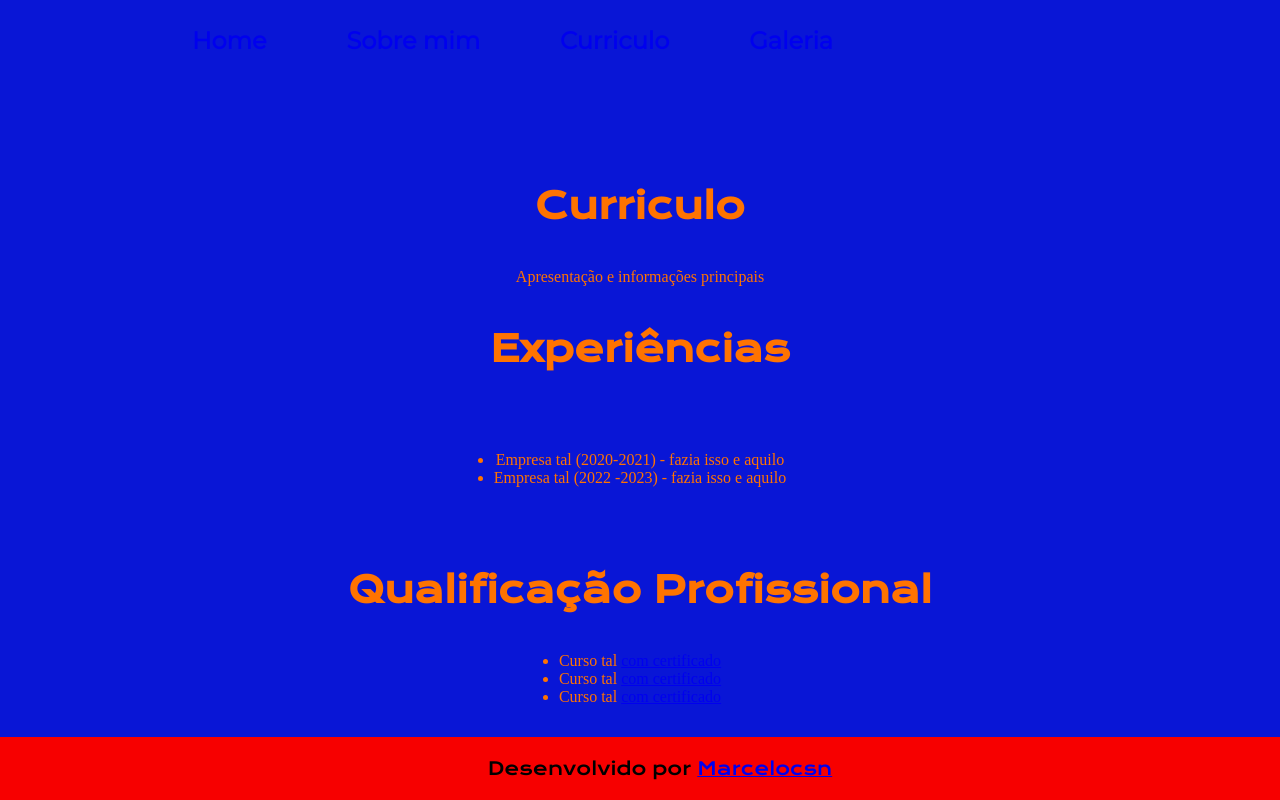
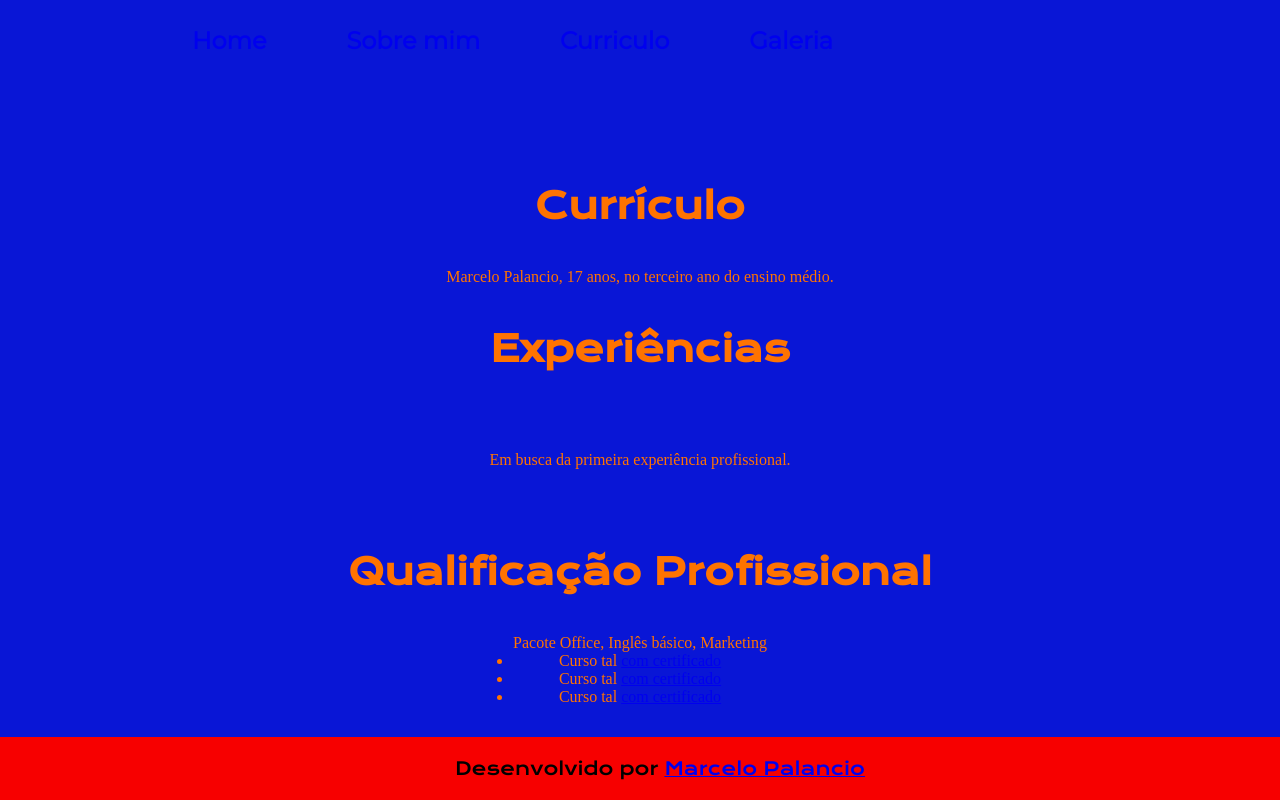
Before and after one commit to marcelo3ddd/portfolio.marcelopalancio, a plain HTML site: page curriculo.html in a window 1280 px wide. Drawn offline with nearby package versions, Linux system fonts and the light colour scheme.

Commit message:
Add files via upload

```diff
--- a/curriculo.html
+++ b/curriculo.html
@@ -24,20 +24,23 @@
 
     <main class="conteudo">
         <section class="apresentacao-conteudo">
-            <h1 class="apresentacao-conteudo-titulo">Curriculo</h1>
-            <p class="apresentacao-conteudo-texto"> Apresentação e informações principais
+            <h1 class="apresentacao-conteudo-titulo">Currículo</h1>
+            <p class="apresentacao-conteudo-texto">
+                Marcelo Palancio,
+                17 anos,
+                no terceiro ano do ensino médio.
             </p>
             <h2 class="apresentacao-conteudo-titulo">Experiências</h2>
             <p class="apresentacao-conteudo-texto">
-                <ul class="apresentacao-conteudo-texto">
-                    <li>Empresa tal (2020-2021) - fazia isso e aquilo</li>
-                    <li>Empresa tal (2022
-                    -2023) - fazia isso e aquilo</li>
+                <ul class="apresentacao-conteudo-texto"> Em busca da primeira experiência profissional.
+
                 </ul>
             </p>
             <h2 class="apresentacao-conteudo-titulo">Qualificação Profissional</h2>
            <div class="apresentacao-conteudo-texto">
-            <ul class="apresentacao-conteudo-texto">
+            <ul class="apresentacao-conteudo-texto"> Pacote Office,
+                Inglês básico,
+                Marketing
                 <li>Curso tal <a href="linkdocertificado">com certificado</a> </li>
                 <li>Curso tal <a href="linkdocertificado">com certificado</a></li>
                 <li>Curso tal <a href="linkdocertificado">com certificado</a></li>
@@ -48,7 +51,7 @@
     </main>
 
     <footer class="rodape">
-        <p>Desenvolvido por <a href="https://github.com/marcelocsn">Marcelocsn</a></p>
+        <p>Desenvolvido por <a href="https://github.com/marcelocsn">Marcelo Palancio</a></p>
     </footer>
 
 </body>
```
Also changed, not shown: galeria.html (+1 -1 lines), index.html (+1 -1 lines).
